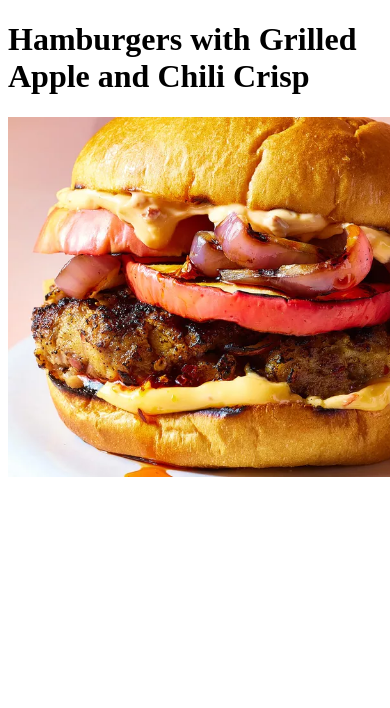
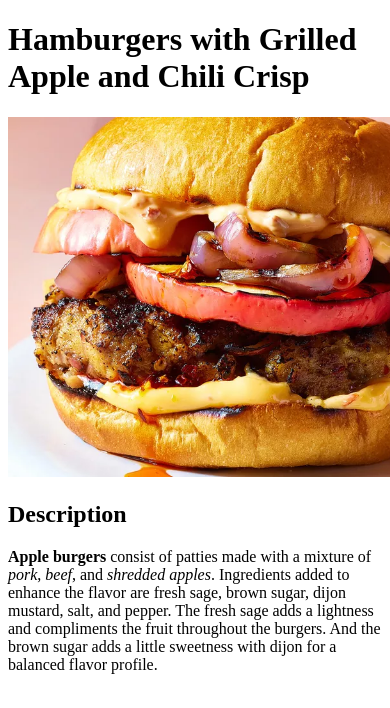
Before and after one commit to rgmaitr/odin-recipes, a plain HTML site: page recipes/hamburger.html in a window 390 px wide. Shown: the top 708 px of the page. Drawn offline with Linux system fonts and the light colour scheme.

Commit message:
Add a description in hamburger.html

```diff
--- a/recipes/hamburger.html
+++ b/recipes/hamburger.html
@@ -9,5 +9,9 @@
     <h1>Hamburgers with Grilled Apple and Chili Crisp</h1>
 
     <img src="../images/hamburgers-with-grilled-apple-and-chili-crisp.jpg" alt="Hamburgers with Grilled Apple and Chili Crisp" height="360" weight="360">
+
+    <h2>Description</h2>
+
+    <p><strong>Apple burgers</strong> consist of patties made with a mixture of <em>pork</em>, <em>beef</em>, and <em>shredded apples</em>. Ingredients added to enhance the flavor are fresh sage, brown sugar, dijon mustard, salt, and pepper. The fresh sage adds a lightness and compliments the fruit throughout the burgers. And the brown sugar adds a little sweetness with dijon for a balanced flavor profile.</p>
   </body>
 </html>
```
